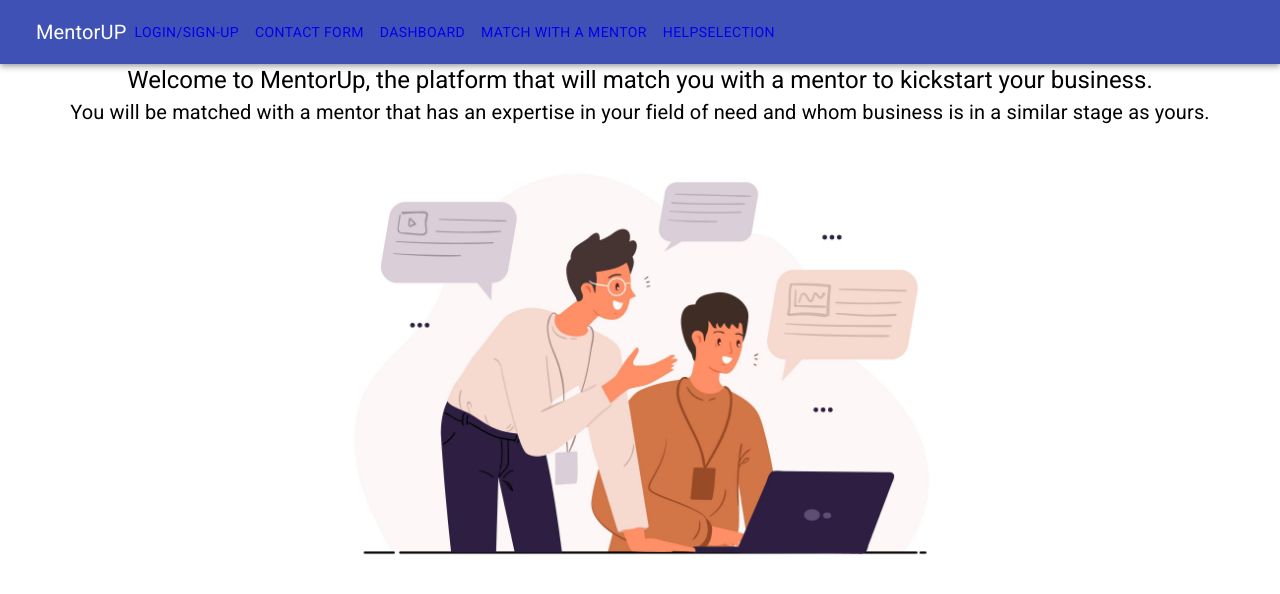
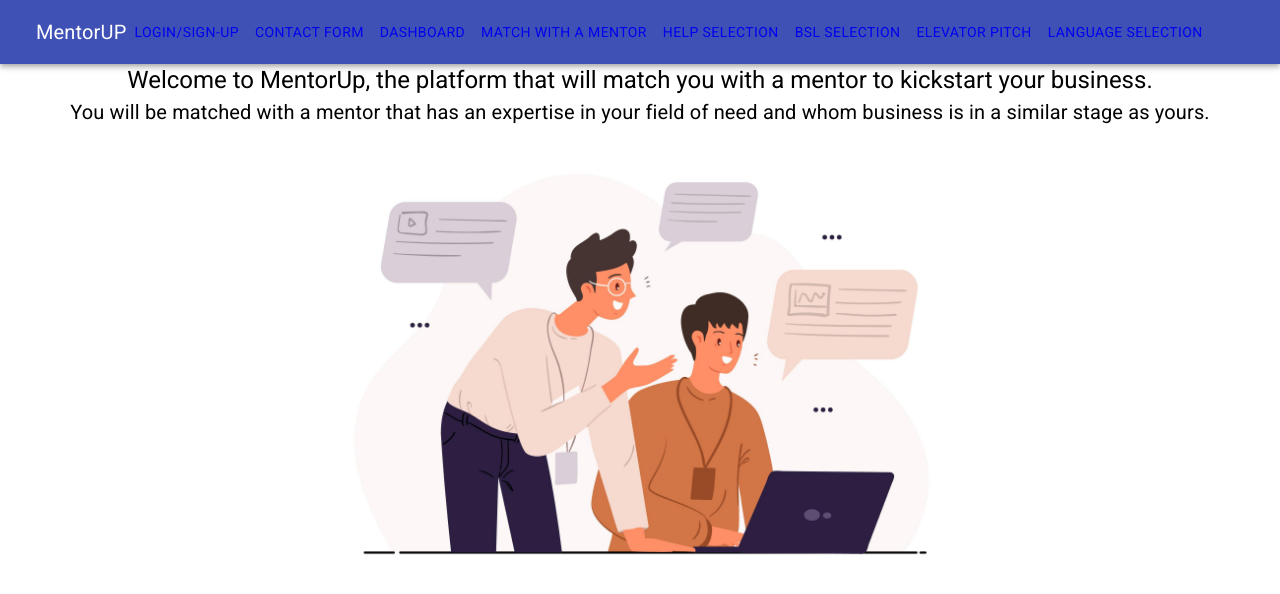
Before and after one commit to SchoolOfCode/w20_MentorUp, a React (Create React App) app in the folder mentorup/: page / in a window 1280 px wide. Shown: the top 594 px of the page. Built offline with nearby package versions, Linux system fonts and the light colour scheme; what reactfire would draw is missing.

Commit message:
added components to routing

```diff
--- a/mentorup/src/App.js
+++ b/mentorup/src/App.js
@@ -7,7 +7,6 @@ import ElevatorPitch from "./components/ElevatorPitch/ElevatorPitch";
 import BSLSelection from "./components/BSLSelection/BSLSelection";
 
 import LanguageSelection from "./components/LanguageSelection/LanguageSelection";
-
 
 import Helpselection from "./components/Helpselection/Helpselection";
 import { BrowserRouter as Router, Route, Switch } from "react-router-dom";
@@ -26,7 +25,6 @@ import heroimage from "./assets/heroimage.jpg";
 
 function App() {
   return (
-
     <Router>
       <div className="App">
         <Header />
@@ -38,6 +36,12 @@ function App() {
           <Route path="/dashboard" component={Dashboard}></Route>
           <Route path="/match-with-mentor" component={MatchWithMentor}></Route>
           <Route path="/help-selection" component={Helpselection}></Route>
+          <Route path="/bsl-selection" component={BSLSelection}></Route>
+          <Route path="/elevator-pitch" component={ElevatorPitch}></Route>
+          <Route
+            path="/language-selection"
+            component={LanguageSelection}
+          ></Route>
         </Switch>
 
         <Grid
--- a/mentorup/src/components/Header/Header.js
+++ b/mentorup/src/components/Header/Header.js
@@ -36,7 +36,16 @@ function Header() {
             <Button color="inherit">Match with a Mentor</Button>
           </Link>
           <Link to="/help-selection">
-            <Button color="inherit">HelpSelection</Button>
+            <Button color="inherit">Help Selection</Button>
+          </Link>
+          <Link to="/bsl-selection">
+            <Button color="inherit">BSL Selection</Button>
+          </Link>
+          <Link to="/elevator-pitch">
+            <Button color="inherit">Elevator Pitch</Button>
+          </Link>
+          <Link to="/language-selection">
+            <Button color="inherit">Language Selection</Button>
           </Link>
         </Toolbar>
       </AppBar>
```
